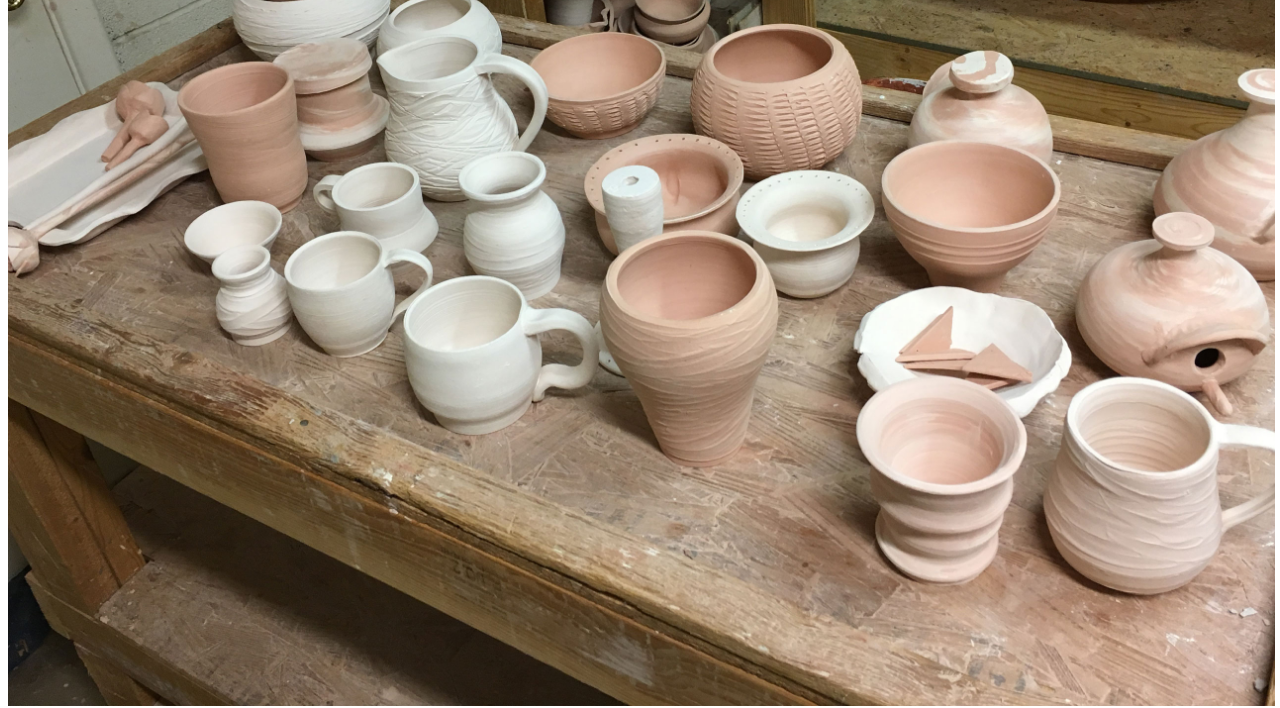
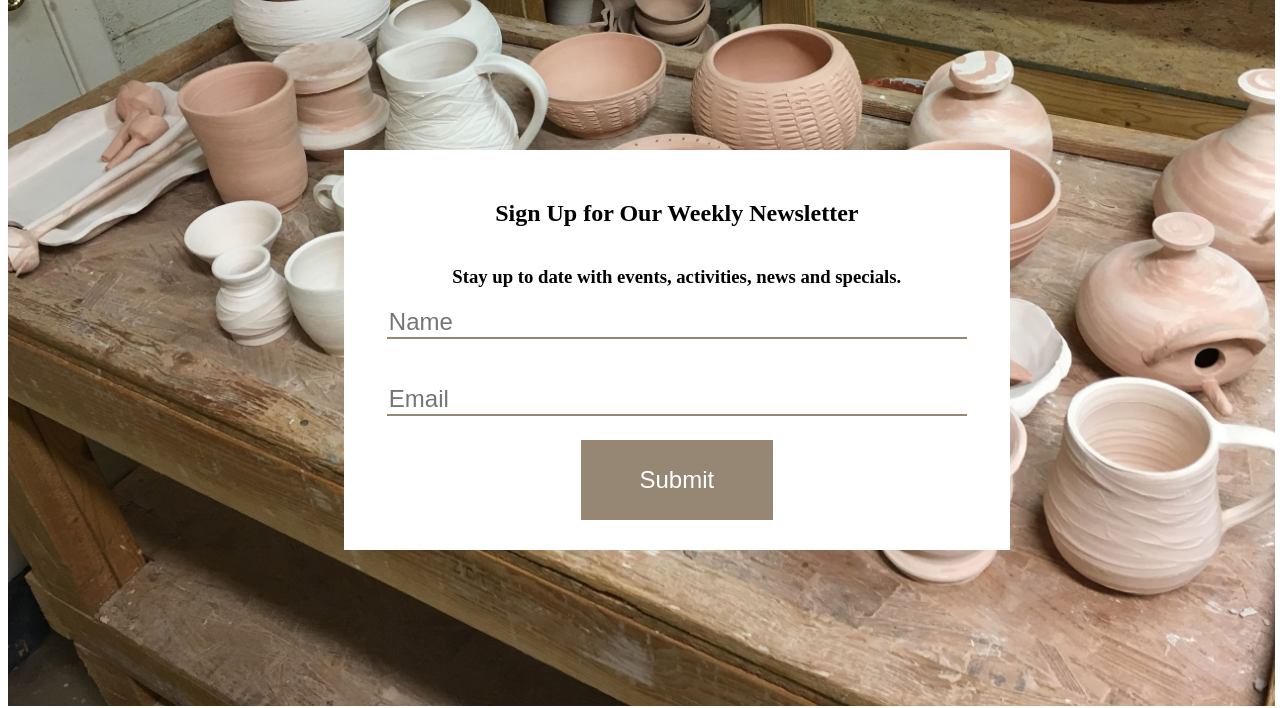
Before and after one commit to alanrichards86/Week-One-Project, a plain HTML site: page newsletter/newsletter.html in a window 1280 px wide. Shown: the part 94-802 px from the top of the page. Drawn offline with Linux system fonts and the light colour scheme.

Commit message:
Project Complete but for final touches. Refer to project page on NewLine to finish.

```diff
--- a/newsletter/newsletter.css
+++ b/newsletter/newsletter.css
@@ -22,11 +22,49 @@
     height: 52px;
     width: 55px;
 }
-/*#bg-img {
-  width: 100vw;
-  height: 100vh;
-}*/
 .img {
   width: 99vw;
   height: 99vh;
 }
+#form1 {
+  display: flex;
+  flex-direction: column;
+  justify-content: center;
+  align-items: center;
+  position: relative;
+  margin-top: -70vh;
+  margin-left: 21em;
+  width: 52vw;
+  background-color: white;
+  height: 50vh;
+}
+.info-div {
+  width: 100%;
+  display: flex;
+  flex-direction: column;
+  align-items: center;
+}
+.input-name {
+  border: none;
+  border-bottom: 2px solid #968774;
+  font-size: 1.5em;
+  width: 45vw;
+  margin-bottom: 45px;
+}
+.input-email {
+  border: none;
+  border-bottom: 2px solid #968774;
+  font-size: 1.5em;
+  width: 45vw;
+}
+#submit_button {
+  margin-top: 3vh;
+  width: 15vw;
+  height: 10vh;
+  background-color: #968774;
+  font-size: 1.5em;
+  color: white;
+  border: none;
+  font-weight: 200;
+
+}
--- a/newsletter/newsletter.html
+++ b/newsletter/newsletter.html
@@ -24,21 +24,23 @@
                 <img class="img" src="../images/background-2.jpg" alt="A collection of ceramic bowls, cups, a tray, and bird houses">
             </div>
 
-            <form class="form1">
+            <form id="form1">
 
-                <div class="info div">
+                <div class="info-div">
                     <h2 class="heading1">Sign Up for Our Weekly Newsletter</h2>
                     <h3 class="heading2">Stay up to date with events, activities, news and specials.</h3>
                 </div>
                 <div class="data-collect">
-                    <lable class="name" for="name1">Name</lable>
-                    <input class="input-name" type="text" id="name">
-                    <lable class="email" for="email1">Email</lable>
-                    <input class="input-email" type="text">
+
+                    <input class="input-name" type="text" placeholder="Name">
+
+                    <br>
+
+                    <input class="input-email" type="text" placeholder="Email">
                 </div>
 
                 <div class="submit_container">
-                    <input type="submit" id="submit_button" value="Submit!">
+                    <button id="submit_button" type="submit" value="">Submit</button>
                 </div>
             </form>
 
```
